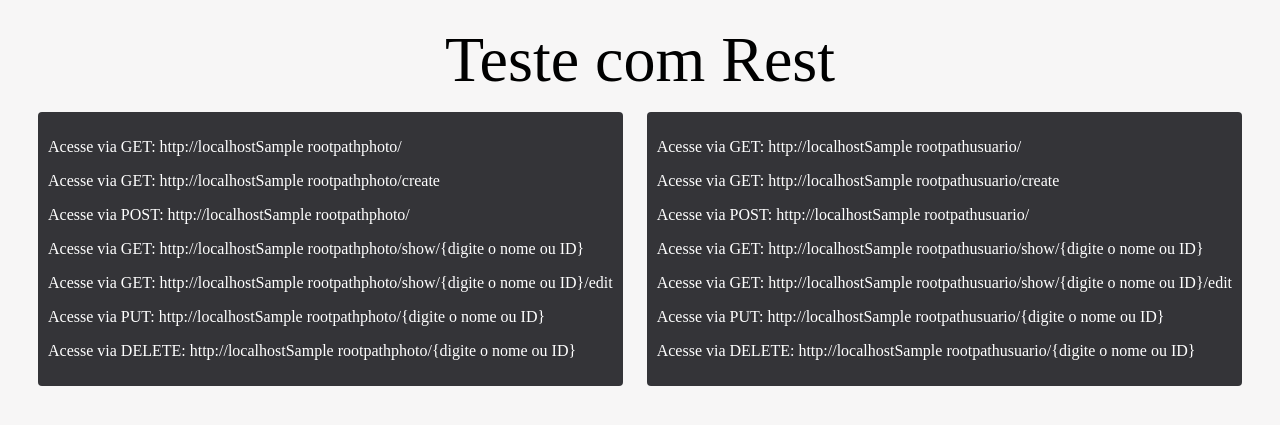
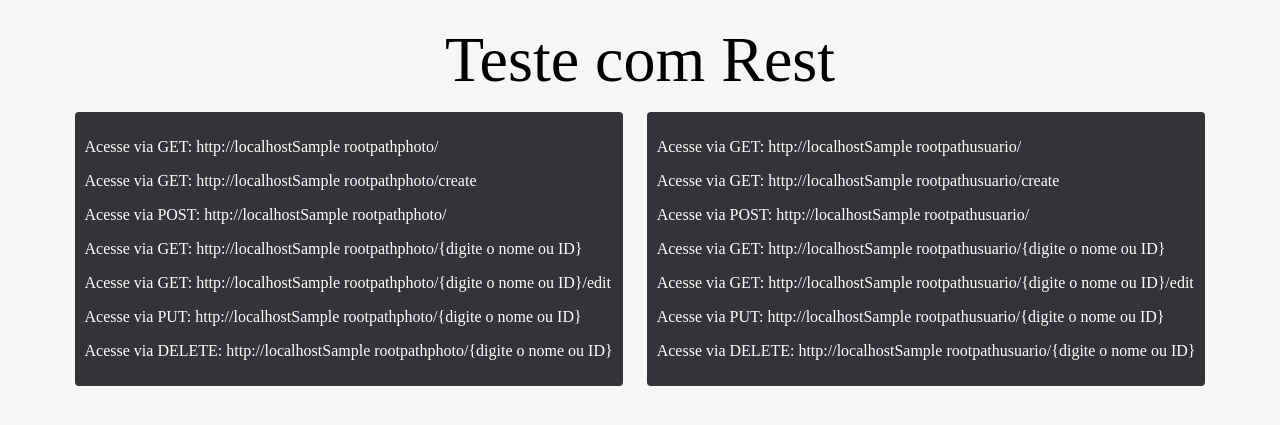
Before and after one commit to brcontainer/rest-inphinit-php, a PHP site: template system/application/View/home.php in a window 1280 px wide. Shown: the top 425 px of the page. Run offline with PHP 8.4, Linux system fonts and the light colour scheme; the template is opened without the code that fills it: most values are stand-ins (such as "Sample title", 1, 10 or a date in 2020); some libraries are stand-ins or nearby versions.

Commit message:
Fixed text

```diff
--- a/system/application/View/home.php
+++ b/system/application/View/home.php
@@ -65,8 +65,8 @@
             <p>Acesse via GET: http://localhost', $rootpath, 'photo/</p>
             <p>Acesse via GET: http://localhost', $rootpath, 'photo/create</p>
             <p>Acesse via POST: http://localhost', $rootpath, 'photo/</p>
-            <p>Acesse via GET: http://localhost', $rootpath, 'photo/show/{digite o nome ou ID}</p>
-            <p>Acesse via GET: http://localhost', $rootpath, 'photo/show/{digite o nome ou ID}/edit</p>
+            <p>Acesse via GET: http://localhost', $rootpath, 'photo/{digite o nome ou ID}</p>
+            <p>Acesse via GET: http://localhost', $rootpath, 'photo/{digite o nome ou ID}/edit</p>
             <p>Acesse via PUT: http://localhost', $rootpath, 'photo/{digite o nome ou ID}</p>
             <p>Acesse via DELETE: http://localhost', $rootpath, 'photo/{digite o nome ou ID}</p>
             ';
@@ -79,8 +79,8 @@
             <p>Acesse via GET: http://localhost', $rootpath, 'usuario/</p>
             <p>Acesse via GET: http://localhost', $rootpath, 'usuario/create</p>
             <p>Acesse via POST: http://localhost', $rootpath, 'usuario/</p>
-            <p>Acesse via GET: http://localhost', $rootpath, 'usuario/show/{digite o nome ou ID}</p>
-            <p>Acesse via GET: http://localhost', $rootpath, 'usuario/show/{digite o nome ou ID}/edit</p>
+            <p>Acesse via GET: http://localhost', $rootpath, 'usuario/{digite o nome ou ID}</p>
+            <p>Acesse via GET: http://localhost', $rootpath, 'usuario/{digite o nome ou ID}/edit</p>
             <p>Acesse via PUT: http://localhost', $rootpath, 'usuario/{digite o nome ou ID}</p>
             <p>Acesse via DELETE: http://localhost', $rootpath, 'usuario/{digite o nome ou ID}</p>
             ';
```
